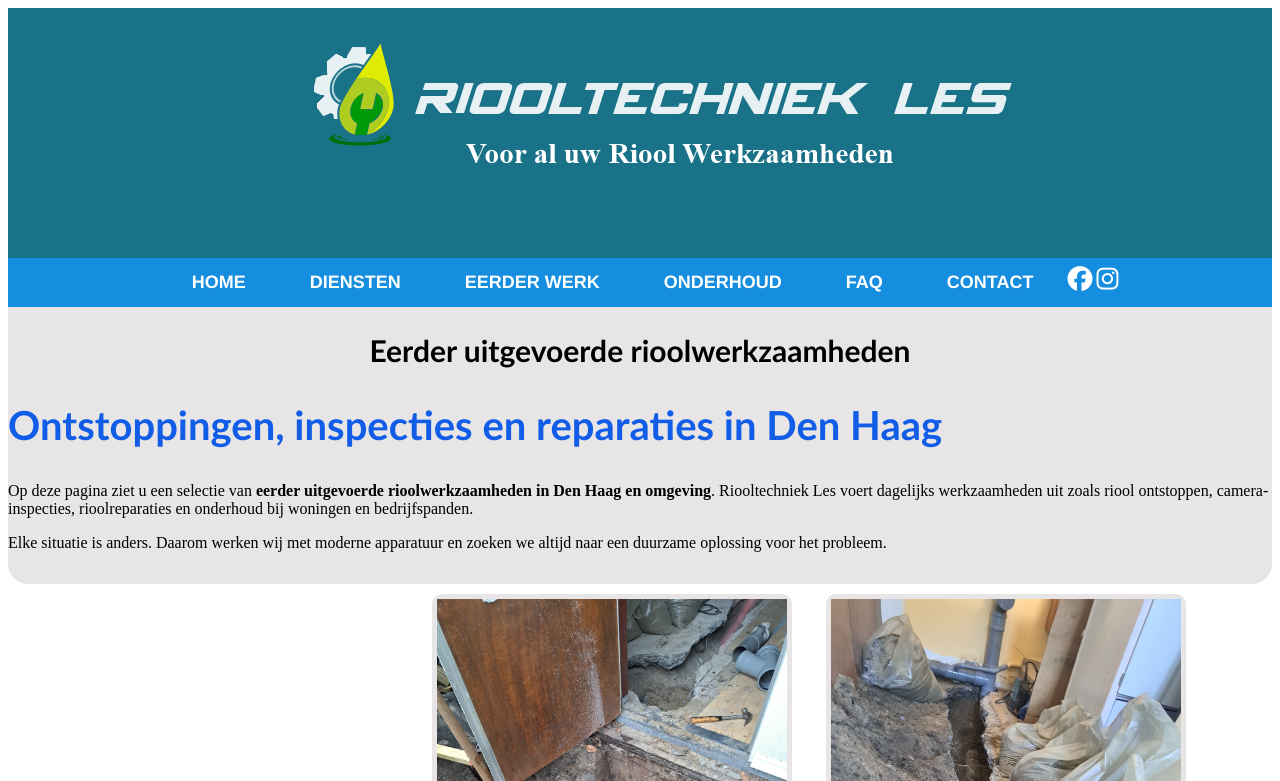
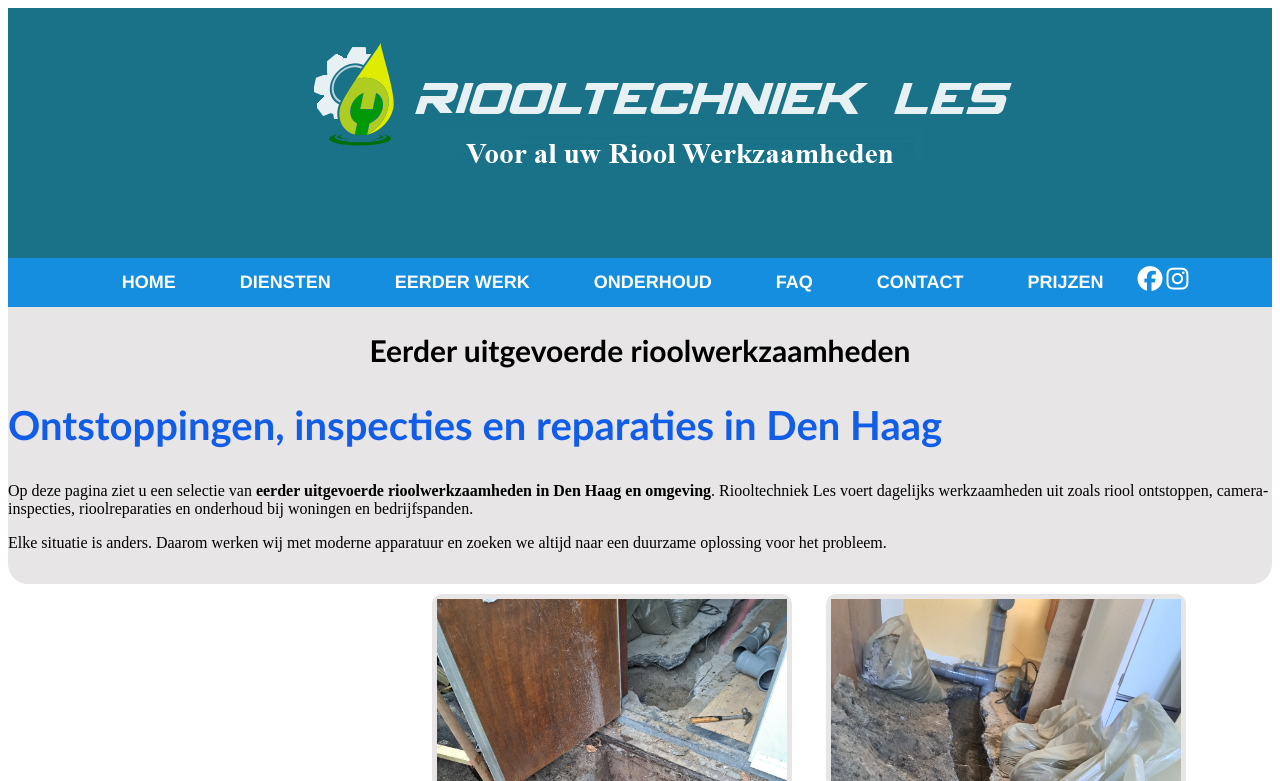
Before and after one commit to haagsuh/riooltechniekles2, a plain HTML site: page eerderwerk.html in a window 1280 px wide. Shown: the top 781 px of the page. Drawn offline with Linux system fonts and the light colour scheme; a web font is replaced by a local one.

Commit message:
Update eerderwerk.html

```diff
--- a/eerderwerk.html
+++ b/eerderwerk.html
@@ -33,6 +33,7 @@
       <li><a href="onderhoud.html">ONDERHOUD</a></li>
       <li><a href="faq.html">FAQ</a></li>
       <li><a href="contact.html">CONTACT</a></li>
+      <li><a href="prijzen.html">PRIJZEN</a></li>
     </ul>
   </div>
 
@@ -44,6 +45,7 @@
       <li><a href="onderhoud.html">ONDERHOUD</a></li>
       <li><a href="faq.html">FAQ</a></li>
       <li><a href="contact.html">CONTACT</a></li>
+      <li><a href="prijzen.html">PRIJZEN</a></li>
       <a href="https://www.facebook.com/"><i class="fa-brands fa-facebook"></i></a>
       <a href="https://www.instagram.com/"><i class="fa-brands fa-instagram"></i></a>
     </ul>
```
